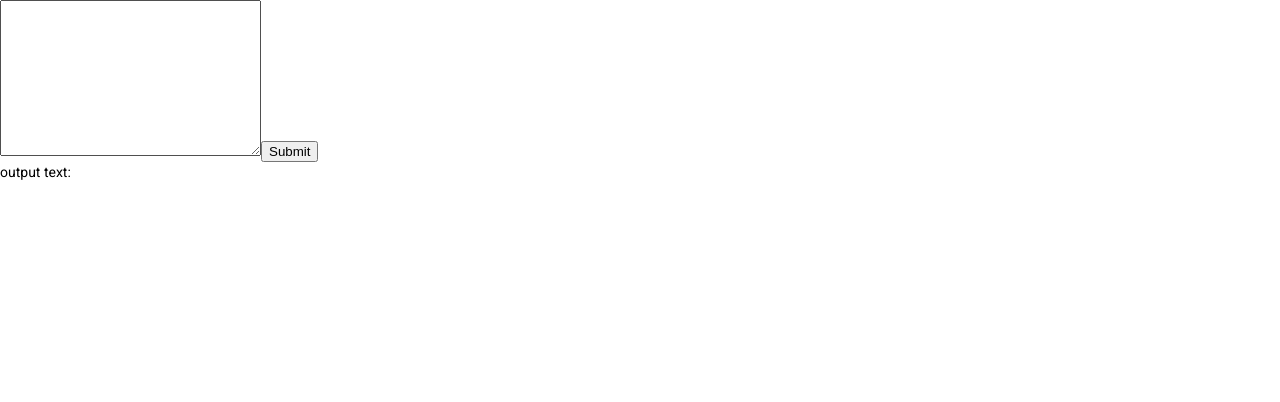
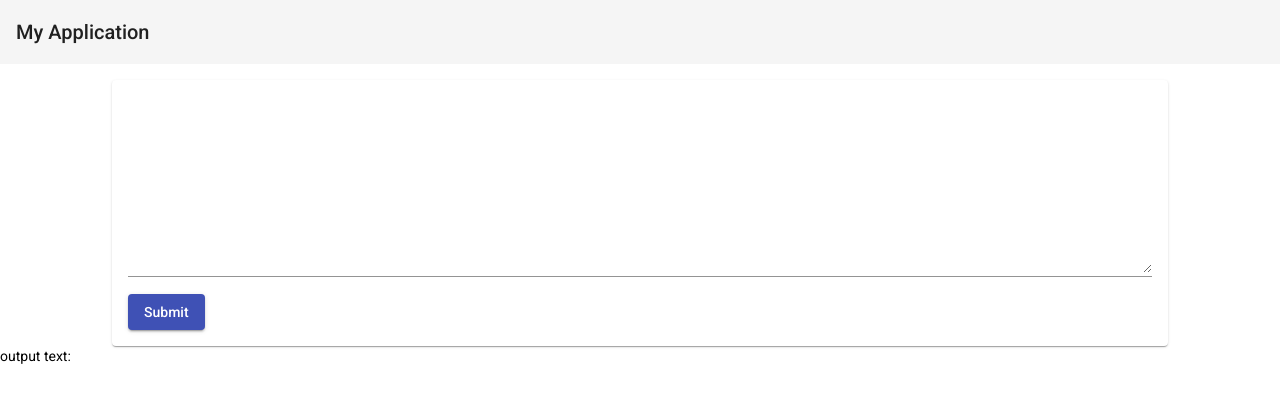
Before and after one commit to Mutembeijoe/MEAN, an Angular app: page / in a window 1280 px wide. Shown: the top 402 px of the page. Built offline with nearby package versions, Linux system fonts and the light colour scheme.

Commit message:
adds a material toolbar and styles post input form

```diff
--- a/src/app/app.component.css
+++ b/src/app/app.component.css
@@ -0,0 +1,3 @@
+main {
+  margin-top: 1rem;
+}
--- a/src/app/app.component.html
+++ b/src/app/app.component.html
@@ -1,3 +1,6 @@
-<app-post-create></app-post-create>
+<app-header></app-header>
+<main>
+  <app-post-create></app-post-create>
+</main>
 
 <!-- <router-outlet></router-outlet> -->
--- /dev/null
+++ b/src/app/components/header/header.component.html
@@ -0,0 +1,3 @@
+<mat-toolbar>
+  <span>My Application</span>
+</mat-toolbar>
--- /dev/null
+++ b/src/app/components/header/header.component.ts
@@ -0,0 +1,15 @@
+import { Component, OnInit } from '@angular/core';
+
+@Component({
+  selector: 'app-header',
+  templateUrl: './header.component.html',
+  styleUrls: ['./header.component.css']
+})
+export class HeaderComponent implements OnInit {
+
+  constructor() { }
+
+  ngOnInit(): void {
+  }
+
+}
--- a/src/app/components/posts/post-create/post-create.component.css
+++ b/src/app/components/posts/post-create/post-create.component.css
@@ -0,0 +1,9 @@
+mat-card {
+  width: 80%;
+  margin: auto;
+}
+
+mat-form-field,
+textarea {
+  width: 100%;
+}
--- a/src/app/components/posts/post-create/post-create.component.html
+++ b/src/app/components/posts/post-create/post-create.component.html
@@ -1,4 +1,11 @@
-<textarea cols="30" rows="10" [(ngModel)]="enteredValue"> </textarea>
-<button (click)="onNoteSubmitted()">Submit</button>
+<mat-card>
+  <mat-form-field>
+    <textarea matInput cols="30" rows="10" [(ngModel)]="enteredValue">
+    </textarea>
+  </mat-form-field>
+  <button (click)="onNoteSubmitted()" mat-raised-button color="primary">
+    Submit
+  </button>
+</mat-card>
 
 <p>output text: {{ postCreated }}</p>
--- a/src/app/components/posts/post-create/post-create.component.ts
+++ b/src/app/components/posts/post-create/post-create.component.ts
@@ -8,7 +8,7 @@
 export class PostCreateComponent {
   enteredValue = '';
   postCreated = '';
-  onNoteSubmitted(value: string) {
+  onNoteSubmitted() {
     this.postCreated = this.enteredValue;
   }
 }
```
Also changed, not shown: src/app/app.module.ts (+20 -4 lines), src/app/components/header/header.component.css (added), 1 other file (tests, documents, lock files or other folders).
